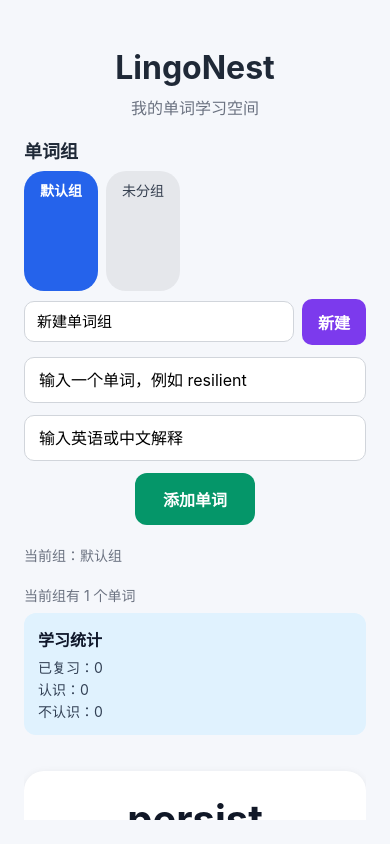
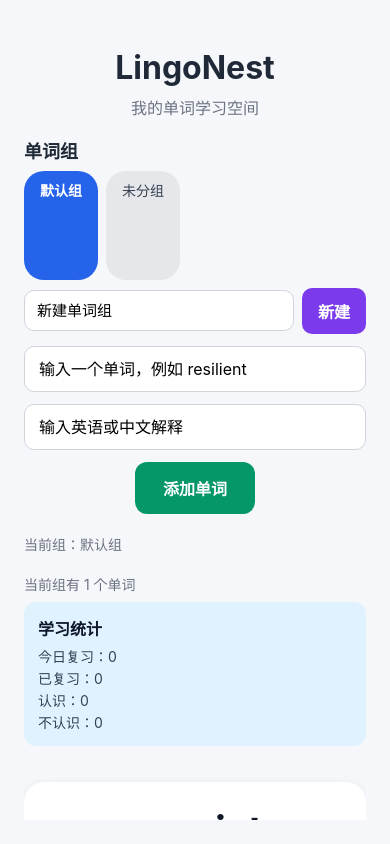
Before and after one commit to ysy6950/LingoNest, a React Native app in the folder mobile/: screen / in a window 390 px wide. Built offline with nearby package versions, Linux system fonts and the light colour scheme.

Commit message:
feat: track reviews completed today

```diff
--- a/mobile/App.tsx
+++ b/mobile/App.tsx
@@ -176,6 +176,21 @@ export default function App() {
     );
   }
 
+  function wasReviewedToday(lastReviewedAt?: string) {
+    if (!lastReviewedAt) {
+      return false;
+    }
+
+    const reviewedDate = new Date(lastReviewedAt);
+    const today = new Date();
+
+    return (
+      reviewedDate.getFullYear() === today.getFullYear() &&
+      reviewedDate.getMonth() === today.getMonth() &&
+      reviewedDate.getDate() === today.getDate()
+    );
+  }
+
   const visibleCards = cards.filter(
     (card) => card.groupId === selectedGroupId,
   );
@@ -185,6 +200,9 @@ export default function App() {
   ).length;
   const unknownCount = visibleCards.filter(
     (card) => card.reviewResult === 'unknown',
+  ).length;
+  const reviewedTodayCount = visibleCards.filter((card) =>
+    wasReviewedToday(card.lastReviewedAt),
   ).length;
 
   return (
@@ -255,6 +273,7 @@ export default function App() {
       <Text style={styles.count}>当前组有 {visibleCards.length} 个单词</Text>
       <View style={styles.statsCard}>
         <Text style={styles.statsTitle}>学习统计</Text>
+        <Text style={styles.statsText}>今日复习：{reviewedTodayCount}</Text>
         <Text style={styles.statsText}>已复习：{reviewedCount}</Text>
         <Text style={styles.statsText}>认识：{knownCount}</Text>
         <Text style={styles.statsText}>不认识：{unknownCount}</Text>
```
Also changed, not shown: 3 other files (tests, documents, lock files or other folders).
